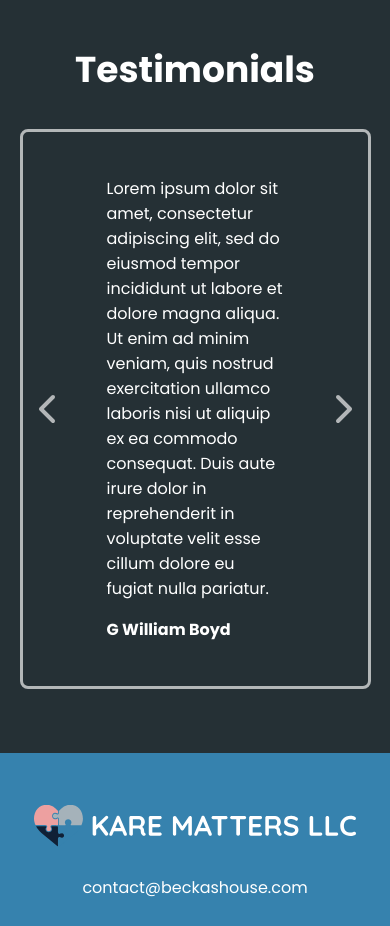
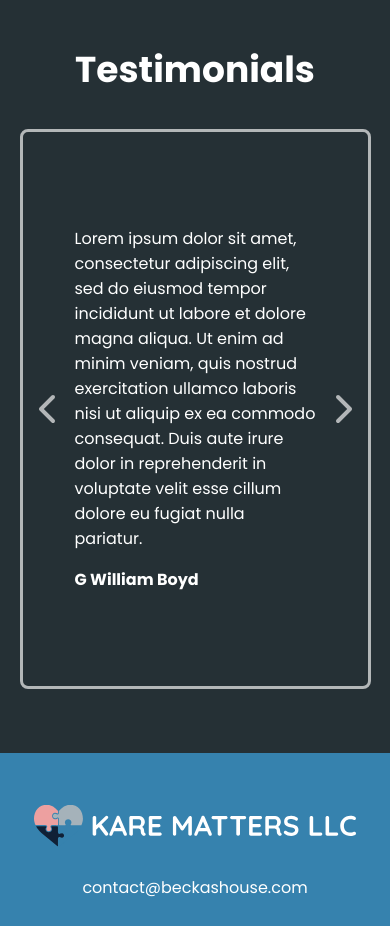
Before and after one commit to gwilliamboyd/kare-matters, a Next.js app: page / in a window 390 px wide. Shown: the part 2760-3686 px from the top of the page. Built offline with nearby package versions, Linux system fonts and the light colour scheme.

Commit message:
About testimonials mobile styling

```diff
--- a/styles/testimonials.module.css
+++ b/styles/testimonials.module.css
@@ -79,7 +79,9 @@
 }
 
 @media (max-width: 576px) {
-  .testimonialsInnerWrapper {
+  .testimonialsInnerWrapper,
+  .testimonialsInnerWrapperDark {
     height: 560px;
+    gap: 1em;
   }
 }
```
